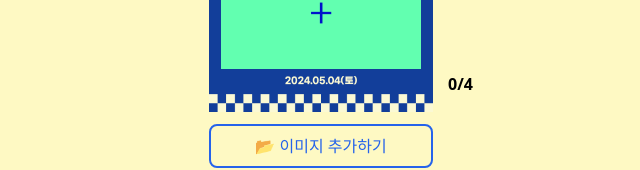
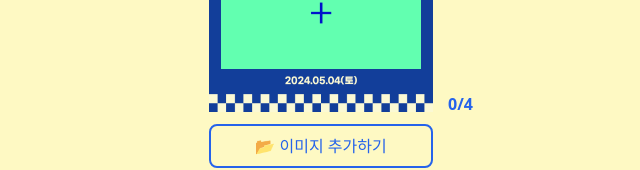
Before and after one commit to jisooround/4cut_for_majam, a React (Vite) app: page / in a window 1280 px wide. Shown: the part 667-837 px from the top of the page, without its empty margins (319-959 px from the left). Built offline with nearby package versions, Linux system fonts and the light colour scheme.

Commit message:
design : 사진 개수 텍스트 컬러 수정

```diff
--- a/src/App.tsx
+++ b/src/App.tsx
@@ -145,7 +145,7 @@ function App() {
           </div>
         </div>
         <div className="w-56 relative ">
-          <p className="absolute right-[-40px] top-[-40px] font-bold">{importImg}/4</p>
+          <p className="absolute right-[-40px] top-[-20px] font-bold text-blue-600 ">{importImg}/4</p>
           {importImg === 4 ? (
             <button onClick={resetImage} className="w-full block my-3 cursor-pointer text-center py-2 bg-yellow-100 rounded-lg text-blue-600 border-solid border-2 border-blue-600">
               🔄 초기화
```
